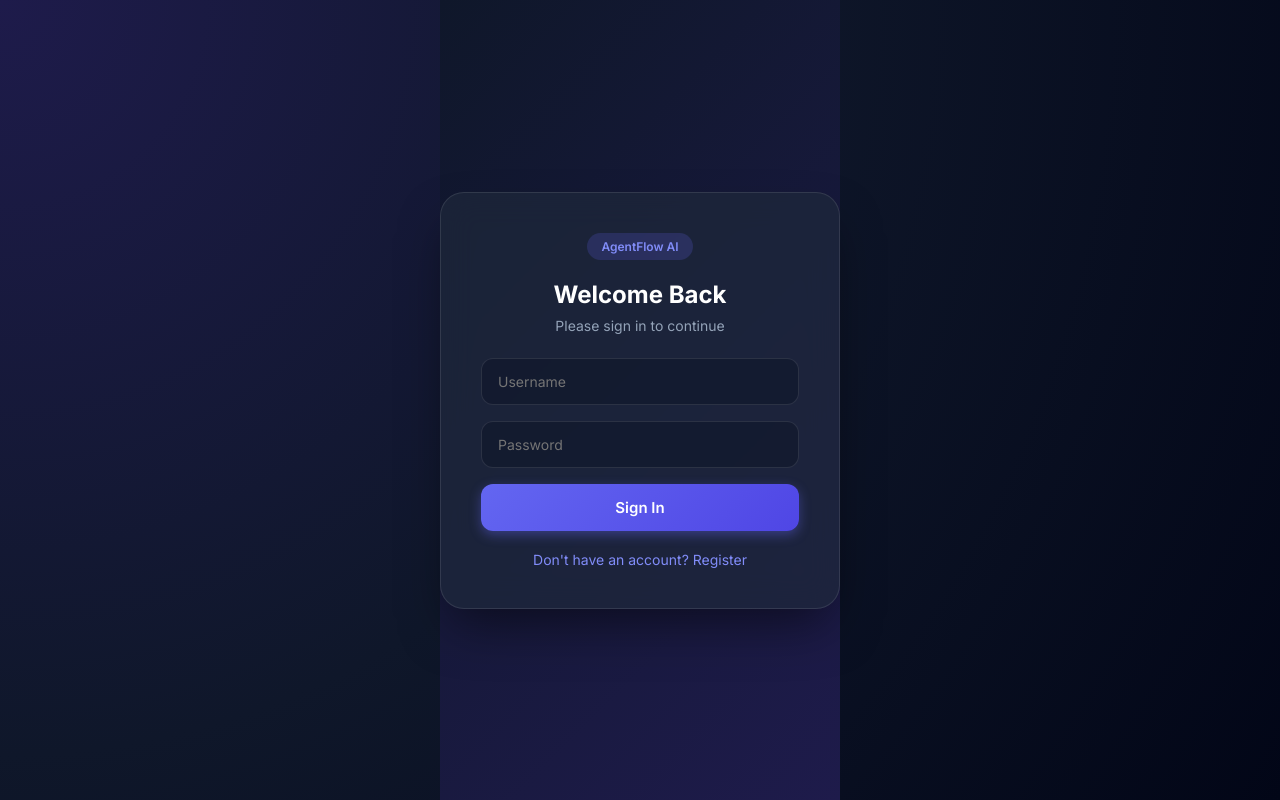
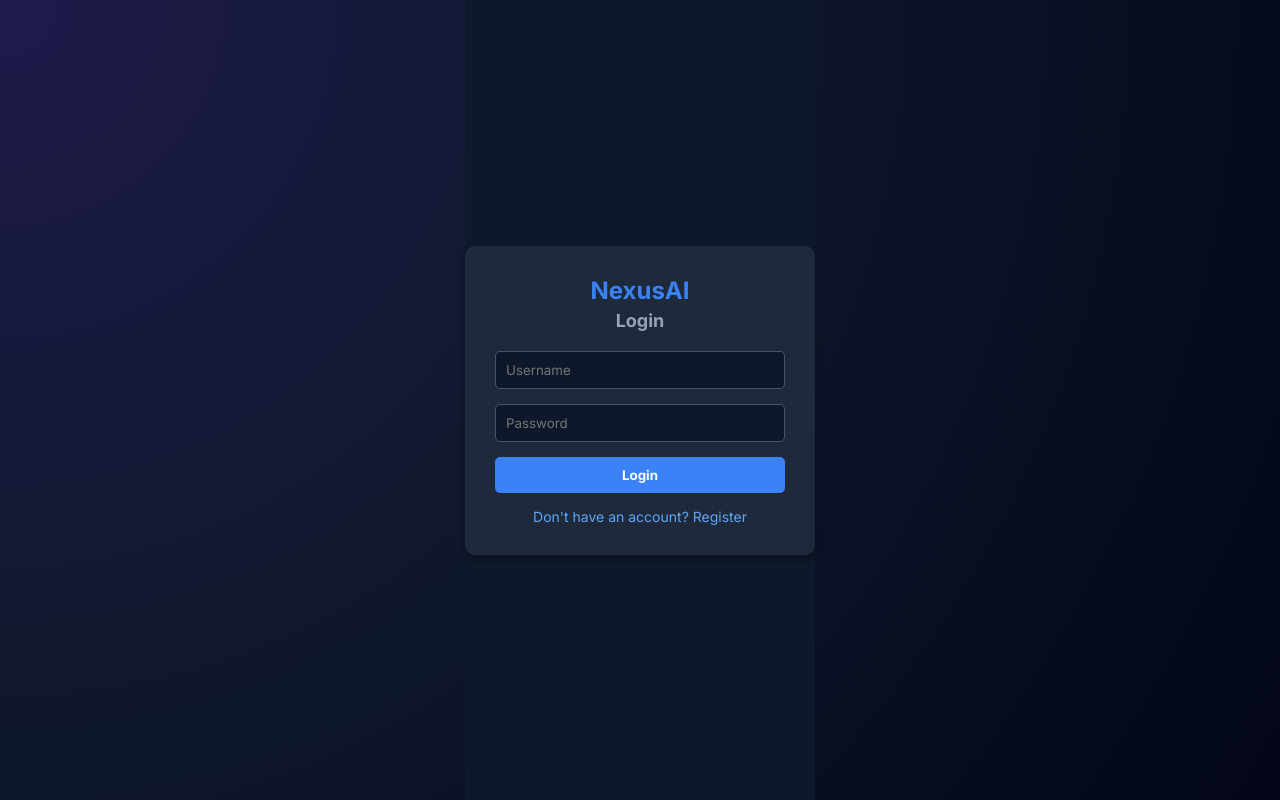
Before and after one commit to manojtech-dev/NexusAI, a React (Vite) app: page / in a window 1280 px wide. Built offline with nearby package versions, Linux system fonts and the light colour scheme.

Commit message:
Update App.jsx

```diff
--- a/App.jsx
+++ b/App.jsx
@@ -1,95 +1,117 @@
-import { useState } from "react";
+import React, { useState, useEffect, useRef } from 'react';
 
-function App() {
-  const [token, setToken] = useState(localStorage.getItem("token") || "");
-  const [username, setUsername] = useState(localStorage.getItem("username") || "");
-  const [authInput, setAuthInput] = useState({ username: "", password: "" });
-  const [isRegister, setIsRegister] = useState(false);
-  const [input, setInput] = useState("");
-  const [messages, setMessages] = useState([]);
-  const [loading, setLoading] = useState(false);
+export default function App() {
+  const [isLoggedIn, setIsLoggedIn] = useState(false);
+  const [isRegistering, setIsRegistering] = useState(false);
+  const [username, setUsername] = useState('');
+  const [password, setPassword] = useState('');
+  const [message, setMessage] = useState('');
+  const [chatHistory, setChatHistory] = useState([]);
+  const [error, setError] = useState('');
+  const messagesEndRef = useRef(null);
 
-  const handleAuth = async () => {
-    const endpoint = isRegister ? "/api/register" : "/api/login";
+  const scrollToBottom = () => {
+    messagesEndRef.current?.scrollIntoView({ behavior: 'smooth' });
+  };
+
+  useEffect(() => {
+    scrollToBottom();
+  }, [chatHistory]);
+
+  const handleRegister = async (e) => {
+    e.preventDefault();
+    setError('');
     try {
-      const res = await fetch(`http://localhost:5000${endpoint}`, {
-        method: "POST",
-        headers: { "Content-Type": "application/json" },
-        body: JSON.stringify(authInput)
+      const res = await fetch('/api/register', {
+        method: 'POST',
+        headers: { 'Content-Type': 'application/json' },
+        body: JSON.stringify({ username, password })
       });
       const data = await res.json();
       if (res.ok) {
-        if (!isRegister) {
-          setToken(data.token);
-          setUsername(data.username);
-          localStorage.setItem("token", data.token);
-          localStorage.setItem("username", data.username);
+        alert('Registered successfully! Please login.');
+        setIsRegistering(false);
       } else {
-          alert("Registration successful! Please login.");
-          setIsRegister(false);
-        }
-      } else {
-        alert(data.error || "Authentication failed");
+        setError(data.error || 'Registration failed');
       }
     } catch (err) {
-      alert("Server connection failed");
+      alert('Server connection failed');
     }
   };
 
-  const logout = () => {
-    setToken("");
-    setUsername("");
-    localStorage.clear();
+  const handleLogin = async (e) => {
+    e.preventDefault();
+    setError('');
+    try {
+      const res = await fetch('/api/login', {
+        method: 'POST',
+        headers: { 'Content-Type': 'application/json' },
+        body: JSON.stringify({ username, password })
+      });
+      const data = await res.json();
+      if (res.ok) {
+        localStorage.setItem('token', data.token);
+        localStorage.setItem('username', data.username);
+        setIsLoggedIn(true);
+      } else {
+        setError(data.error || 'Invalid credentials');
+      }
+    } catch (err) {
+      alert('Server connection failed');
+    }
   };
 
-  const sendMessage = async () => {
-    if (!input.trim() || loading) return;
-    const userMsg = input;
-    setInput("");
-    setMessages(prev => [...prev, { sender: "user", text: userMsg }]);
-    setLoading(true);
+  const handleSendMessage = async (e) => {
+    e.preventDefault();
+    if (!message.trim()) return;
+
+    const userMsg = message;
+    setMessage('');
+    setChatHistory(prev => [...prev, { sender: 'user', text: userMsg }]);
 
     try {
-      const res = await fetch("http://localhost:5000/api/chat", {
-        method: "POST",
-        headers: { "Content-Type": "application/json" },
+      const res = await fetch('/api/chat', {
+        method: 'POST',
+        headers: { 'Content-Type': 'application/json' },
         body: JSON.stringify({ message: userMsg, username })
       });
       const data = await res.json();
-      setMessages(prev => [...prev, { sender: "bot", text: data.reply }]);
+      setChatHistory(prev => [...prev, { sender: 'bot', text: data.reply }]);
     } catch (err) {
-      setMessages(prev => [...prev, { sender: "bot", text: "Error connecting to AI server." }]);
-    } finally {
-      setLoading(false);
+      setChatHistory(prev => [...prev, { sender: 'bot', text: 'Error connecting to server.' }]);
     }
   };
 
-  if (!token) {
+  if (!isLoggedIn) {
     return (
-      <div style={styles.authContainer}>
-        <div style={styles.authCard}>
-          <div style={styles.badge}>AgentFlow AI</div>
-          <h2 style={styles.authTitle}>{isRegister ? "Create Account" : "Welcome Back"}</h2>
-          <p style={styles.authSubtitle}>{isRegister ? "Sign up to start chatting" : "Please sign in to continue"}</p>
-
+      <div style={{ display: 'flex', justifyContent: 'center', alignItems: 'center', height: '100vh', background: '#0f172a', color: '#fff', fontFamily: 'sans-serif' }}>
+        <div style={{ background: '#1e293b', padding: '30px', borderRadius: '10px', width: '350px', boxShadow: '0 4px 6px rgba(0,0,0,0.3)' }}>
+          <h1 style={{ textAlign: 'center', color: '#3b82f6', fontSize: '24px', marginBottom: '5px' }}>NexusAI</h1>
+          <h2 style={{ textAlign: 'center', marginBottom: '20px', fontSize: '18px', color: '#94a3b8' }}>{isRegistering ? 'Create Account' : 'Login'}</h2>
+          {error && <p style={{ color: '#ef4444', textAlign: 'center', marginBottom: '15px' }}>{error}</p>}
+          <form onSubmit={isRegistering ? handleRegister : handleLogin} style={{ display: 'flex', flexDirection: 'column', gap: '15px' }}>
             <input
-            style={styles.input}
+              type="text"
               placeholder="Username"
-            onChange={e => setAuthInput({...authInput, username: e.target.value})}
+              value={username}
+              onChange={(e) => setUsername(e.target.value)}
+              required
+              style={{ padding: '10px', borderRadius: '5px', border: '1px solid #475569', background: '#0f172a', color: '#fff' }}
             />
             <input
-            style={styles.input}
               type="password"
               placeholder="Password"
-            onChange={e => setAuthInput({...authInput, password: e.target.value})}
+              value={password}
+              onChange={(e) => setPassword(e.target.value)}
+              required
+              style={{ padding: '10px', borderRadius: '5px', border: '1px solid #475569', background: '#0f172a', color: '#fff' }}
             />
-
-          <button style={styles.primaryButton} onClick={handleAuth}>
-            {isRegister ? "Register" : "Sign In"}
+            <button type="submit" style={{ padding: '10px', borderRadius: '5px', border: 'none', background: '#3b82f6', color: '#fff', fontWeight: 'bold', cursor: 'pointer' }}>
+              {isRegistering ? 'Register' : 'Login'}
             </button>
-
-          <p style={styles.switchText} onClick={() => setIsRegister(!isRegister)}>
-            {isRegister ? "Already have an account? Login" : "Don't have an account? Register"}
+          </form>
+          <p style={{ textAlign: 'center', marginTop: '15px', fontSize: '14px', cursor: 'pointer', color: '#60a5fa' }} onClick={() => setIsRegistering(!isRegistering)}>
+            {isRegistering ? 'Already have an account? Login' : "Don't have an account? Register"}
           </p>
         </div>
       </div>
@@ -97,262 +119,29 @@ function App() {
   }
 
   return (
-    <div style={styles.chatContainer}>
-      <div style={styles.header}>
-        <div style={styles.brandContainer}>
-          <div style={styles.logoDot}></div>
-          <h2 style={styles.brandTitle}>NexusAI</h2>
-        </div>
-        <div style={styles.userSection}>
-          <span style={styles.welcomeText}>Hello, <b>{username}</b></span>
-          <button style={styles.logoutButton} onClick={logout}>Logout</button>
-        </div>
-      </div>
-
-      <div style={styles.chatBox}>
-        {messages.length === 0 && (
-          <div style={styles.emptyState}>
-            <h3>How can I help you today?</h3>
-            <p>Ask me anything about technology, coding, or college subjects.</p>
-          </div>
-        )}
-        {messages.map((m, idx) => (
-          <div key={idx} style={{display: 'flex', justifyContent: m.sender === "user" ? "flex-end" : "flex-start", margin: "12px 0"}}>
-            <div style={m.sender === "user" ? styles.userBubble : styles.botBubble}>
-              {m.text}
-            </div>
+    <div style={{ display: 'flex', flexDirection: 'column', height: '100vh', background: '#0f172a', color: '#fff', fontFamily: 'sans-serif' }}>
+      <header style={{ padding: '15px 20px', background: '#1e293b', display: 'flex', justifyContent: 'space-between', alignItems: 'center', borderBottom: '1px solid #334155' }}>
+        <h3 style={{ margin: 0, color: '#3b82f6' }}>NexusAI College Assistant</h3>
+        <button onClick={() => setIsLoggedIn(false)} style={{ padding: '8px 15px', background: '#ef4444', border: 'none', borderRadius: '5px', color: '#fff', cursor: 'pointer' }}>Logout</button>
+      </header>
+      <div style={{ flex: 1, padding: '20px', overflowY: 'auto', display: 'flex', flexDirection: 'column', gap: '10px' }}>
+        {chatHistory.map((chat, index) => (
+          <div key={index} style={{ alignSelf: chat.sender === 'user' ? 'flex-end' : 'flex-start', background: chat.sender === 'user' ? '#3b82f6' : '#1e293b', padding: '10px 15px', borderRadius: '10px', maxWidth: '70%' }}>
+            {chat.text}
           </div>
         ))}
-        {loading && (
-          <div style={{display: 'flex', justifyContent: 'flex-start', margin: '12px 0'}}>
-            <div style={styles.botBubble}>Thinking...</div>
+        <div ref={messagesEndRef} />
       </div>
-        )}
-      </div>
-
-      <div style={styles.inputContainer}>
+      <form onSubmit={handleSendMessage} style={{ display: 'flex', padding: '15px', background: '#1e293b', borderTop: '1px solid #334155' }}>
         <input
-          style={styles.chatInput}
-          value={input}
-          onChange={e => setInput(e.target.value)}
-          placeholder="Ask anything (e.g. Artificial Intelligence, Python)..."
-          onKeyDown={e => e.key === "Enter" && sendMessage()}
+          type="text"
+          placeholder="Ask about admission, exams, hostel..."
+          value={message}
+          onChange={(e) => setMessage(e.target.value)}
+          style={{ flex: 1, padding: '10px', borderRadius: '5px 0 0 5px', border: '1px solid #475569', background: '#0f172a', color: '#fff', outline: 'none' }}
         />
-        <button style={styles.sendButton} onClick={sendMessage}>
-          <svg width="20" height="20" viewBox="0 0 24 24" fill="none" stroke="currentColor" strokeWidth="2" strokeLinecap="round" strokeLinejoin="round"><line x1="22" y1="2" x2="11" y2="13"></line><polygon points="22 2 15 22 11 13 2 9 22 2"></polygon></svg>
-        </button>
-      </div>
+        <button type="submit" style={{ padding: '10px 20px', background: '#3b82f6', border: 'none', borderRadius: '0 5px 5px 0', color: '#fff', cursor: 'pointer', fontWeight: 'bold' }}>Send</button>
+      </form>
     </div>
   );
     }
-
-const styles = {
-  authContainer: {
-    height: '100vh',
-    display: 'flex',
-    justifyContent: 'center',
-    alignItems: 'center',
-    background: 'linear-gradient(135deg, #0f172a 0%, #1e1b4b 100%)',
-    fontFamily: '-apple-system, BlinkMacSystemFont, "Segoe UI", Roboto, sans-serif'
-  },
-  authCard: {
-    background: 'rgba(30, 41, 59, 0.7)',
-    backdropFilter: 'blur(16px)',
-    border: '1px solid rgba(255, 255, 255, 0.1)',
-    padding: '40px',
-    borderRadius: '24px',
-    width: '100%',
-    maxWidth: '400px',
-    boxShadow: '0 25px 50px -12px rgba(0, 0, 0, 0.5)',
-    color: '#fff',
-    textAlign: 'center'
-  },
-  badge: {
-    display: 'inline-block',
-    padding: '6px 14px',
-    background: 'rgba(99, 102, 241, 0.2)',
-    color: '#818cf8',
-    borderRadius: '20px',
-    fontSize: '12px',
-    fontWeight: '600',
-    marginBottom: '20px'
-  },
-  authTitle: {
-    fontSize: '24px',
-    fontWeight: '700',
-    marginBottom: '8px'
-  },
-  authSubtitle: {
-    color: '#94a3b8',
-    fontSize: '14px',
-    marginBottom: '24px'
-  },
-  input: {
-    width: '100%',
-    padding: '14px 16px',
-    marginBottom: '16px',
-    background: 'rgba(15, 23, 42, 0.6)',
-    border: '1px solid rgba(255, 255, 255, 0.1)',
-    borderRadius: '12px',
-    color: '#fff',
-    fontSize: '14px',
-    outline: 'none',
-    boxSizing: 'border-box'
-  },
-  primaryButton: {
-    width: '100%',
-    padding: '14px',
-    background: 'linear-gradient(135deg, #6366f1 0%, #4f46e5 100%)',
-    color: '#fff',
-    border: 'none',
-    borderRadius: '12px',
-    fontSize: '15px',
-    fontWeight: '600',
-    cursor: 'pointer',
-    boxShadow: '0 4px 12px rgba(99, 102, 241, 0.4)',
-    transition: 'all 0.2s'
-  },
-  switchText: {
-    marginTop: '20px',
-    color: '#818cf8',
-    fontSize: '14px',
-    cursor: 'pointer'
-  },
-  chatContainer: {
-    height: '100vh',
-    display: 'flex',
-    flexDirection: 'column',
-    background: '#0f172a',
-    fontFamily: '-apple-system, BlinkMacSystemFont, "Segoe UI", Roboto, sans-serif',
-    color: '#fff',
-    maxWidth: '900px',
-    margin: '0 auto',
-    padding: '20px',
-    boxSizing: 'border-box'
-  },
-  header: {
-    display: 'flex',
-    justifyContent: 'space-between',
-    alignItems: 'center',
-    padding: '16px 24px',
-    background: 'rgba(30, 41, 59, 0.6)',
-    backdropFilter: 'blur(12px)',
-    border: '1px solid rgba(255, 255, 255, 0.08)',
-    borderRadius: '16px',
-    marginBottom: '20px'
-  },
-  brandContainer: {
-    display: 'flex',
-    alignItems: 'center',
-    gap: '10px'
-  },
-  logoDot: {
-    width: '12px',
-    height: '12px',
-    background: '#6366f1',
-    borderRadius: '50%',
-    boxShadow: '0 0 10px #6366f1'
-  },
-  brandTitle: {
-    fontSize: '18px',
-    fontWeight: '700',
-    margin: 0,
-    background: 'linear-gradient(to right, #fff, #94a3b8)',
-    WebkitBackgroundClip: 'text',
-    WebkitTextFillColor: 'transparent'
-  },
-  userSection: {
-    display: 'flex',
-    alignItems: 'center',
-    gap: '16px'
-  },
-  welcomeText: {
-    fontSize: '14px',
-    color: '#cbd5e1'
-  },
-  logoutButton: {
-    padding: '8px 16px',
-    background: 'rgba(239, 68, 68, 0.1)',
-    color: '#f87171',
-    border: '1px solid rgba(239, 68, 68, 0.2)',
-    borderRadius: '8px',
-    fontSize: '13px',
-    fontWeight: '600',
-    cursor: 'pointer'
-  },
-  chatBox: {
-    flex: 1,
-    background: 'rgba(15, 23, 42, 0.4)',
-    border: '1px solid rgba(255, 255, 255, 0.05)',
-    borderRadius: '16px',
-    padding: '24px',
-    overflowY: 'auto',
-    marginBottom: '20px',
-    display: 'flex',
-    flexDirection: 'column',
-    gap: '8px'
-  },
-  emptyState: {
-    height: '100%',
-    display: 'flex',
-    flexDirection: 'column',
-    justifyContent: 'center',
-    alignItems: 'center',
-    color: '#64748b',
-    textAlign: 'center'
-  },
-  userBubble: {
-    background: 'linear-gradient(135deg, #6366f1 0%, #4f46e5 100%)',
-    color: '#fff',
-    padding: '12px 18px',
-    borderRadius: '16px 16px 4px 16px',
-    maxWidth: '75%',
-    fontSize: '14px',
-    lineHeight: '1.5',
-    boxShadow: '0 4px 12px rgba(99, 102, 241, 0.2)'
-  },
-  botBubble: {
-    background: 'rgba(30, 41, 59, 0.8)',
-    border: '1px solid rgba(255, 255, 255, 0.08)',
-    color: '#e2e8f0',
-    padding: '12px 18px',
-    borderRadius: '16px 16px 16px 4px',
-    maxWidth: '75%',
-    fontSize: '14px',
-    lineHeight: '1.5'
-  },
-  inputContainer: {
-    display: 'flex',
-    gap: '12px',
-    background: 'rgba(30, 41, 59, 0.6)',
-    backdropFilter: 'blur(12px)',
-    padding: '10px 16px',
-    border: '1px solid rgba(255, 255, 255, 0.08)',
-    borderRadius: '16px',
-    alignItems: 'center'
-  },
-  chatInput: {
-    flex: 1,
-    background: 'transparent',
-    border: 'none',
-    color: '#fff',
-    fontSize: '14px',
-    outline: 'none',
-    padding: '8px'
-  },
-  sendButton: {
-    background: 'linear-gradient(135deg, #6366f1 0%, #4f46e5 100%)',
-    color: '#fff',
-    border: 'none',
-    borderRadius: '10px',
-    width: '40px',
-    height: '40px',
-    display: 'flex',
-    justifyContent: 'center',
-    alignItems: 'center',
-    cursor: 'pointer',
-    boxShadow: '0 2px 8px rgba(99, 102, 241, 0.4)'
-  }
-};
-
-export default App;
```
Lines whose indentation alone changed are shown as unchanged.
